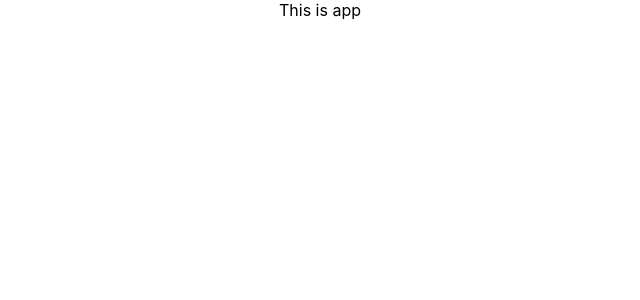
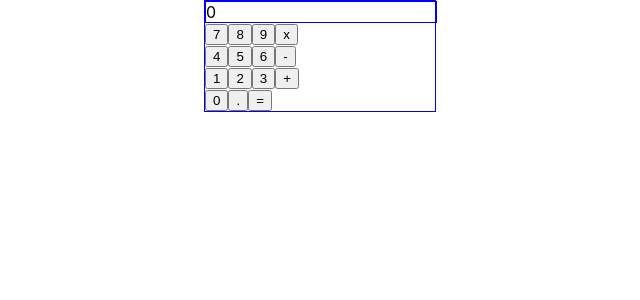
Before and after one commit to lfsalazarcruz/my-react-calculator, a React (Create React App) app in the folder my-calculator/: page / in a window 1280 px wide. Shown: the top 300 px of the page, without its empty margins (320-960 px from the left). Built offline with nearby package versions, Linux system fonts and the light colour scheme.

Commit message:
Calculator buttons and some styling. No functionality.

```diff
--- a/my-calculator/src/App.css
+++ b/my-calculator/src/App.css
@@ -1,3 +1,10 @@
 .App {
-  text-align: center;
+  margin: 0 auto;
+  width: 230px;
+  border: 1px solid blue;
 }
+
+.App .calculator-output {
+  border: 1px solid blue;
+  width: 100%;
+}
--- a/my-calculator/src/App.js
+++ b/my-calculator/src/App.js
@@ -2,10 +2,40 @@
 import './App.css';
 
 class App extends Component {
+  constructor() {
+    super();
+    this.state = {
+      current: 0,
+    }
+  }
   render() {
     return (
       <div className="App">
-        This is app
+        <div className="calculator-output">{this.state.current}</div>
+        <div className="calculator-row">
+          <button>7</button>
+          <button>8</button>
+          <button>9</button>
+          <button>x</button>
+        </div>
+        <div className="calculator-row">
+          <button>4</button>
+          <button>5</button>
+          <button>6</button>
+          <button>-</button>
+        </div>
+        <div className="calculator-row">
+          <button>1</button>
+          <button>2</button>
+          <button>3</button>
+          <button>+</button>
+        </div>
+        {/* <button>÷</button> */}
+        <div className="calculator-row">
+          <button>0</button>
+          <button>.</button>
+          <button>=</button>
+        </div>
       </div>
     );
   }
```
